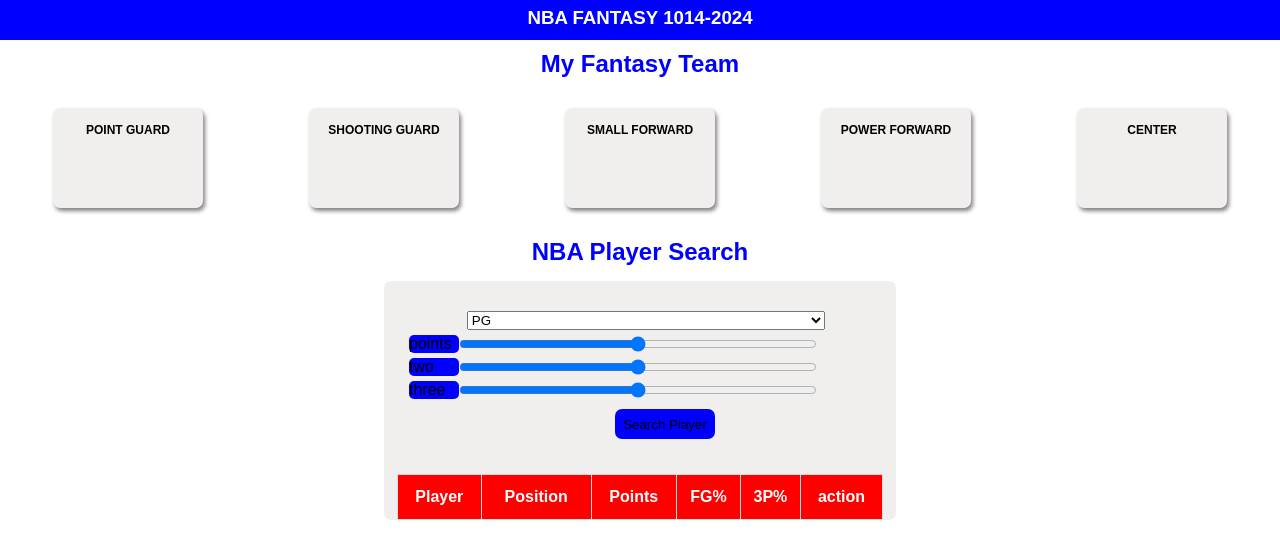
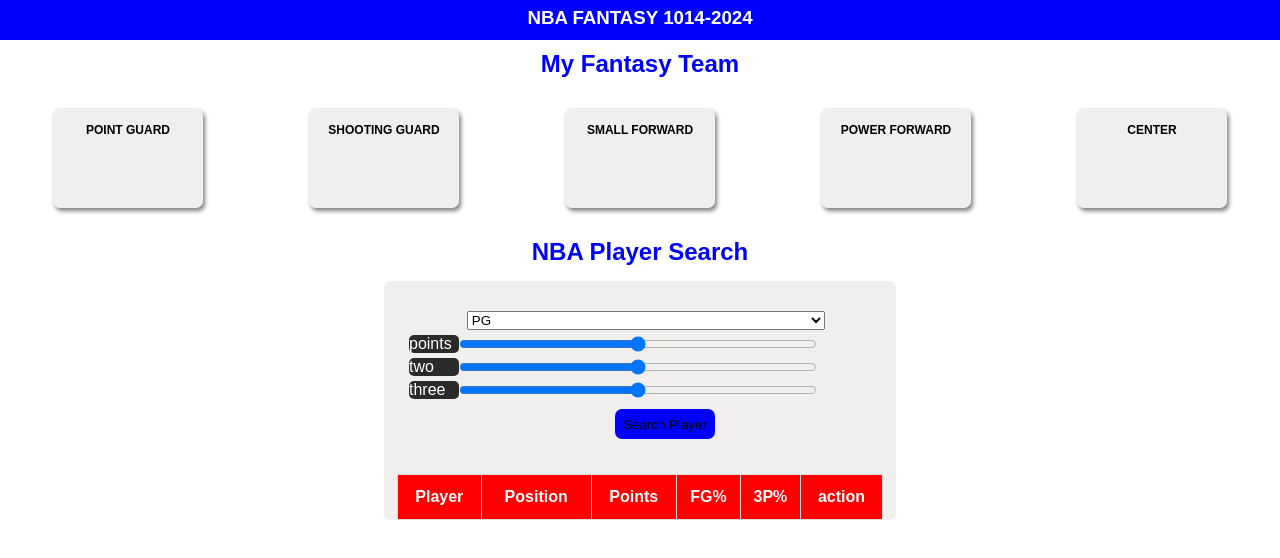
Before and after one commit to LeyzerGurewitz/nba-player, a plain HTML site: page index.html in a window 1280 px wide. Drawn offline with Linux system fonts and the light colour scheme.

Commit message:
color spen

```diff
--- a/style.css
+++ b/style.css
@@ -97,9 +97,10 @@ body{
 }
 span{
     width: 50px;
-    background-color: blue;
+    background-color: rgb(42, 42, 42);
     border-radius: 5px;
     margin-top: 5px;
+    color: white;
 }
 #submit-button{
     border: none;
```
